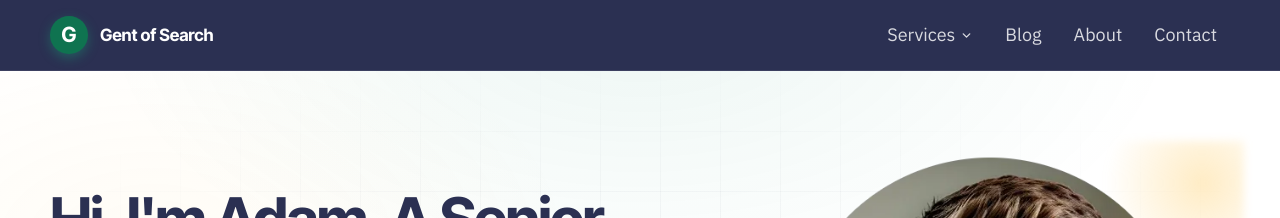
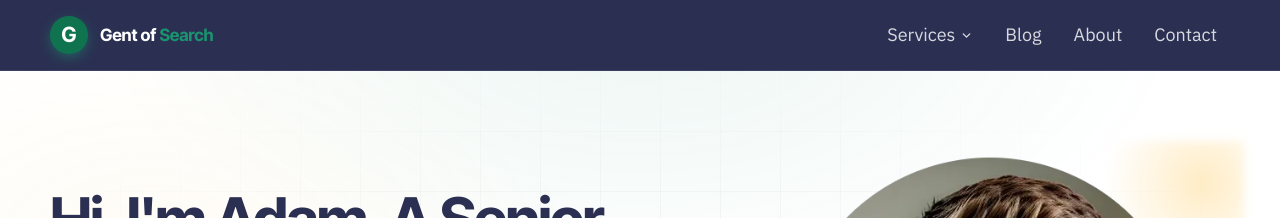
Before and after one commit to Gent-of-Search/gentofsearch.com, a Jekyll site: the page built from index.html, in a window 1280 px wide. Shown: the top 218 px of the page. Built offline with Jekyll 4.4.1, drawn with Linux system fonts in a browser that asks for light colours.

Commit message:
Nav: make 'Search' green in the Gent of Search wordmark

```diff
--- a/_includes/nav.html
+++ b/_includes/nav.html
@@ -5,7 +5,7 @@
         <span style="font-family:'Inter Tight',sans-serif; font-weight:700; font-size:21px; line-height:1; color:#FFFFFF;">G</span>
       </span>
       <span class="nav-brandtext" style="display:flex; flex-direction:column; line-height:1.1;">
-        <span style="font-family:'Inter Tight',sans-serif; font-weight:700; font-size:17px; color:#FFFFFF; letter-spacing:-0.01em;">Gent of Search</span>
+        <span style="font-family:'Inter Tight',sans-serif; font-weight:700; font-size:17px; color:#FFFFFF; letter-spacing:-0.01em;">Gent of <span style="color:#1A936F;">Search</span></span>
       </span>
     </a>
 
```
